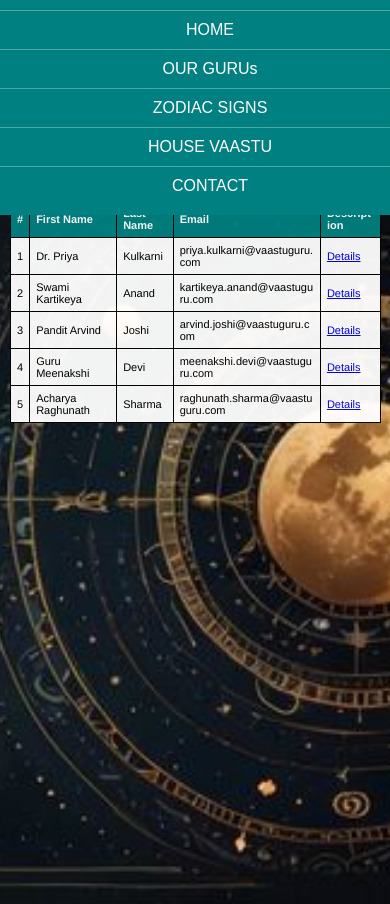
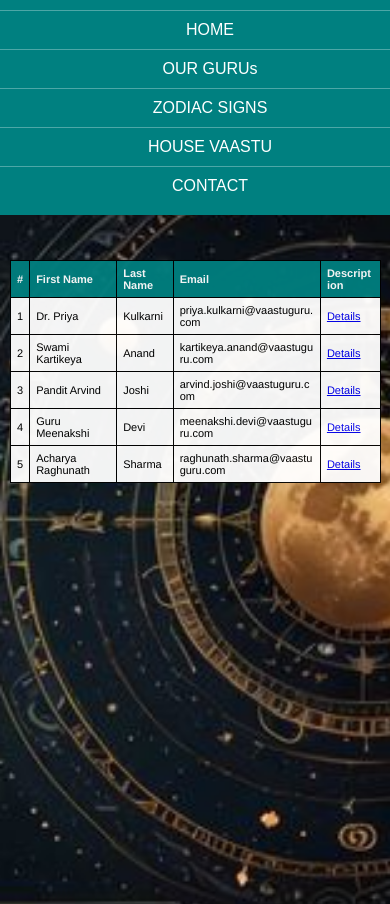
Before and after one commit to Gosia-Parveen/Vaastu, a plain HTML site: page guru.html in a window 390 px wide. Shown: the top 904 px of the page. Drawn offline with Linux system fonts and the light colour scheme.

Commit message:
Update guru.html

```diff
--- a/guru.html
+++ b/guru.html
@@ -49,7 +49,7 @@
       font-family: 'Franklin Gothic Medium', 'Arial Narrow', Arial, sans-serif;
       color: black;
       text-align: justify;
-      margin: 200px auto;
+      margin: 250px auto;
       width: 90%;          /* flexible width */
       max-width: 1000px;   /* max for big screens */
       padding: 20px;
@@ -60,7 +60,7 @@
     table {
       width: 100%;
       border-collapse: collapse;
-      margin-top: 40px;
+      margin-top: 60px;
       color: black;
       background: white;
       opacity: 0.95;
@@ -91,7 +91,7 @@
         border-top: 1px solid rgba(255,255,255,0.3);
       }
       .content-text {
-        margin: 150px auto;
+        margin: 200px auto;
         width: 95%;
         font-size: medium;
       }
@@ -102,7 +102,7 @@
 
     @media (max-width: 480px) {
       .content-text {
-        margin: 150px auto;
+        margin: 190px auto;
         padding: 10px;
       }
       th, td {
```
